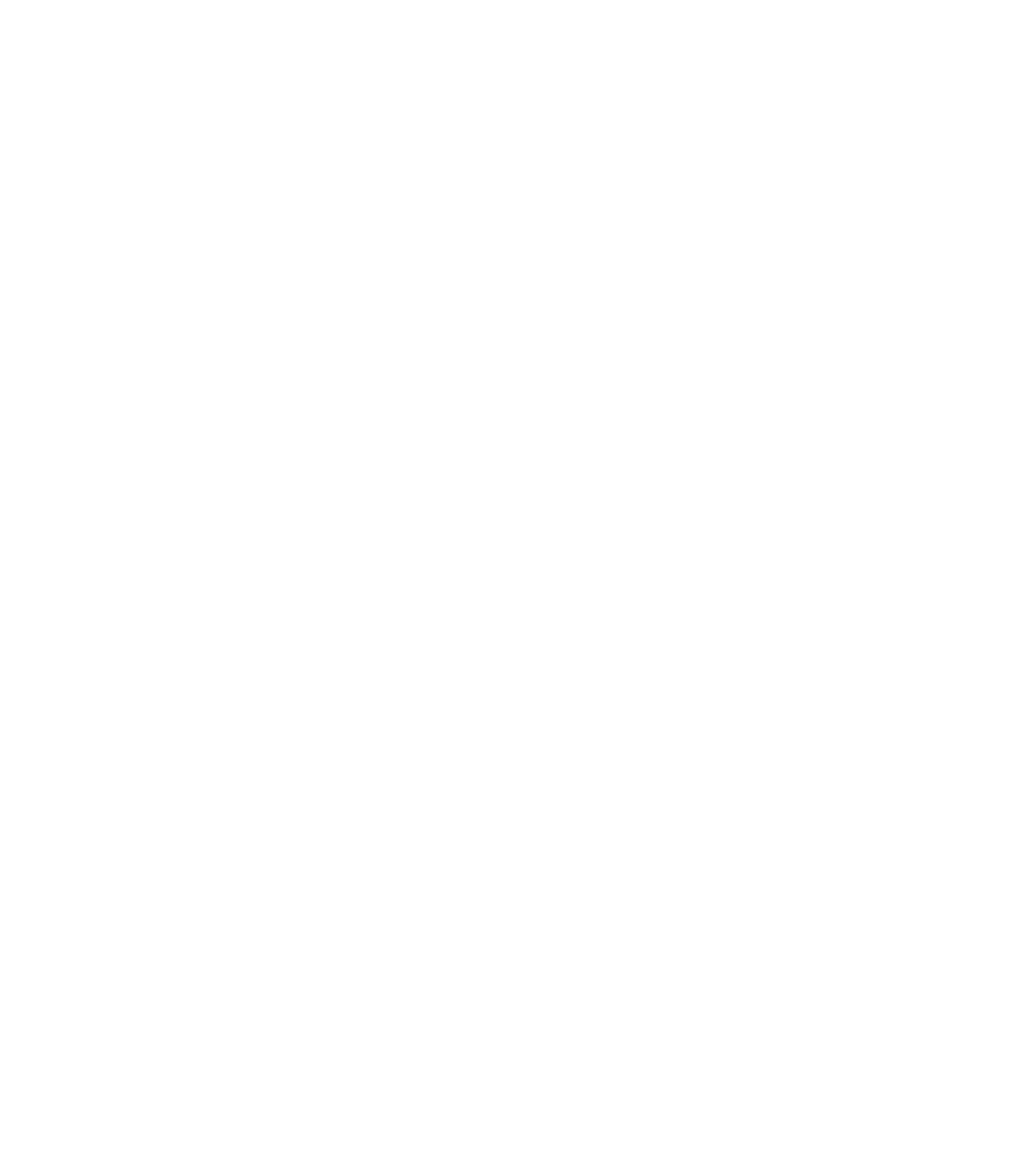
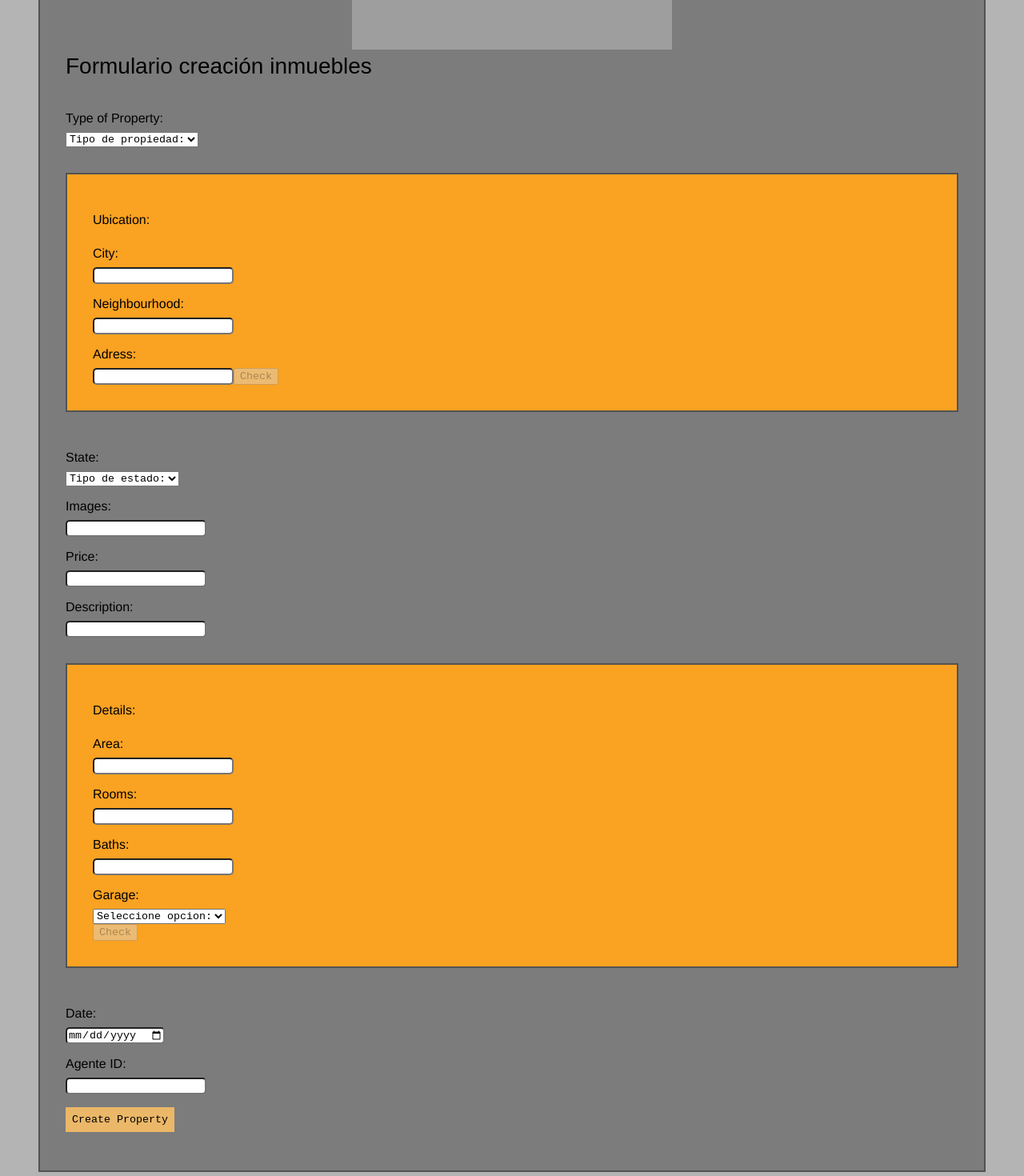
Before and after one commit to carlafaes/inmobilapp-client, a React (Create React App) app: page /form in a window 1280 px wide. Before the commit this address had no page. Shown: the part 320-1790 px from the top of the page at 80% size. Before the commit the page ends 800 px from the top, so only its background shows below. Built offline with nearby package versions, Linux system fonts and the light colour scheme; grey boxes are pictures that could not be loaded.

Commit message:
Ultimos cambios Form Inmuebles

```diff
--- a/src/App.jsx
+++ b/src/App.jsx
@@ -10,7 +10,7 @@
     <Routes>
       {/* <Route path="/" element={<Landing />} /> */}
       <Route exact path="/" element={<Home />} />
-      {/*<Route exact path="/form" element={<CreateProperty />} />*/}
+      <Route exact path="/form" element={<CreateProperty />} />
       <Route path="/login" element={<LoginClient/>}/>
       <Route path='/register' element={<RegisterClient/>}/>
     </Routes>
--- a/src/componentes/CreateProperty.jsx
+++ b/src/componentes/CreateProperty.jsx
@@ -1,6 +1,8 @@
 import React, { useEffect, useState } from "react";
 import { useDispatch } from "react-redux";
 import { postProperties } from "../redux/actions/actions-propierties";
+import '../styles/Property-Form.css'
+import '../Img/icono.png'
 
 export default function CreateProperty() {
 
@@ -25,13 +27,23 @@
 
     function validate(input){
         let errors = {};
-        if(!input.type){
-            errors.type = 'Se requiere un tipo de inmueble!'
-        } else if(!input.image){
-            errors.image = 'Se requiere una direccion de imagen!'
-        } else if(!input.ubication.city){
-            errors.ubication.city = 'Debe ingresar una ciudad'
-        } else if(true){}
+        if(!input.typeProperty){
+            errors.typeProperty = 'Debe requiere un tipo de inmueble'
+        } else if(!input.state){
+            errors.state = 'Debe seleccionar un estado del inmueble'
+        } else if(!input.images.length){
+            errors.images = 'Debe ingresar una imagen'
+        } else if(!input.rentalPrice){
+            errors.rentalPrice = 'Debe ingresar un precio de alquiler'
+        } else if(Number(input.rentalPrice) < 0){
+            errors.rentalPrice = 'No puede insertar valores negativos'
+        } else if(!input.description){
+            errors.description = 'Debe ingresar una descripcion del inmueble'
+        } else if(!input.date){
+            errors.date = 'Debe ingresar una fecha'
+        } else if(!input.agentID){
+            errors.agentID = 'Debe ingresar un ID de Agente'
+        }
         return errors;
     }
 
@@ -42,14 +54,13 @@
     useEffect(() => {
         input.typeProperty &&
         input.agentID &&
-        Object.entries(input.ubication).length &&
+        Object.entries(inputDetails).length &&
+        Object.entries(inputUbication).length &&
         input.state &&
         input.images.length &&
         input.rentalPrice &&
         input.description &&
-        Object.entries(input.details).length &&
-        input.date
-         ?
+        input.date ?
         setButton(false) :
         setButton(true)
     },[input])
@@ -62,48 +73,11 @@
             ...input,
             [e.target.name]:  e.target.value
         })
-        console.log(input)
         setErrors(validate({
             ...input,
             [e.target.name]:  e.target.value
         }))
     }
-
-    const [inputUbication, setInputUbication] = useState({})
-    const [inputDetails, setInputDetails] = useState({})
-
-    const handleUbication = (e) => {
-        e.preventDefault()
-        setInput({
-            ...input,
-            ubication: inputUbication
-        })
-    }
-    const handleDetails = (e) => {
-        e.preventDefault()
-        setInput({
-            ...input,
-            details: inputDetails
-        })
-    }
-    const handleChangeUbication = (e) => {
-        e.preventDefault()
-
-        setInputUbication({
-            ...inputUbication,
-            [e.target.name]:  e.target.value
-        })
-        handleUbication(e)
-    }
-    const handleChangeDetails = (e) => {
-        e.preventDefault()
-        setInputDetails({
-            ...inputDetails,
-            [e.target.name]:  e.target.value
-        })
-        handleDetails(e)
-    }
-
 
     const handlerSelectType = (e) => {
         setInput({
@@ -121,6 +95,136 @@
 
     }
 
+    const handlerSelectGarage = (e) =>{
+        setInputDetails({
+            ...inputDetails,
+            garage: e.target.value
+        })
+    }
+
+    const handlerImages = (e) => {
+        setInput({
+            ...input,
+            images: [...input.images, e.target.value]
+        })
+    }
+
+    //Handlers Objetos
+
+    const [inputUbication, setInputUbication] = useState({})
+    const [inputDetails, setInputDetails] = useState({})
+
+    const handleUbication = (e) => {
+        e.preventDefault()
+        setInput({
+            ...input,
+            ubication: {...inputUbication}
+        })
+    }
+    const handleDetails = (e) => {
+        e.preventDefault()
+        setInput({
+            ...input,
+            details: {...inputDetails}
+        })
+    }
+    const handleChangeUbication = (e) => {
+        e.preventDefault()
+
+        setInputUbication({
+            ...inputUbication,
+            [e.target.name]:  e.target.value
+        })
+        setErrorsU(validateUbication({
+            ...inputUbication,
+            [e.target.name]:  e.target.value
+        }))
+        handleUbication(e)
+    }
+    const handleChangeDetails = (e) => {
+        e.preventDefault()
+
+        setInputDetails({
+            ...inputDetails,
+            [e.target.name]:  e.target.value
+        })
+        setErrorsD(validateDetails({
+            ...inputDetails,
+            [e.target.name]:  e.target.value
+        }))
+        handleDetails(e)
+    }
+
+    //Errors de ubication y details(con respectivos validadores)
+
+    const [errorsUbi, setErrorsU] = useState({})
+
+    function validateUbication(inputUbication){
+        let errorsU = {};
+        if(!inputUbication.city){
+            errorsU.city = 'Se requiere una ciudad'
+        } else if(!inputUbication.neighbourhooh){
+            errorsU.neighbourhooh = 'Se requiere un barrio'
+        } else if(!inputUbication.adress){
+            errorsU.images = 'Se requiere una ubicacion'
+        }
+        return errorsU;
+    }
+
+    const [errorsDet, setErrorsD] = useState({})
+
+    function validateDetails(inputDetails){
+        let errorsD = {};
+        if(!inputDetails.area){
+            errorsD.area = 'Debe ingresar un area en metros'
+        } else if(!inputDetails.rooms){
+            errorsD.rooms = 'Debe ingresar una cantidad de habitaciones'
+        } else if(!inputDetails.baths){
+            errorsD.baths = 'Debe ingresar una cantidad de baños'
+        } else if (!inputDetails.garage) {
+            errorsD.garage = 'Debe ingresar si posee o no garage'
+        }
+        return errorsD;
+    }
+
+    // Botones para checkear campos
+
+
+    const handleAllUbication = (e) => {
+        handleChangeUbication(e)
+    }
+
+    const handleAllDetails = (e) => {
+        handleChangeDetails(e)
+    }
+
+    const [buttonU, setButtonU] = useState({})
+    useEffect(() => {
+
+        inputUbication.city &&
+        inputUbication.neighbourhooh &&
+        inputUbication.adress
+         ?
+        setButtonU(false) :
+        setButtonU(true)
+    },[errorsUbi])
+
+    const [buttonD, setButtonD] = useState({})
+    useEffect(() => {
+
+        inputDetails.area &&
+        inputDetails.rooms &&
+        inputDetails.baths &&
+        inputDetails.garage
+         ?
+        setButtonD(false) :
+        setButtonD(true)
+    },[inputDetails])
+
+
+
+    //Handler del submit
+
     const handleSubmit = (e) => {
         e.preventDefault();
         console.log(input)
@@ -132,7 +236,9 @@
     ///
 
     return (
-        <form onSubmit={(e) => handleSubmit(e)}>
+        <form className="submitform" onSubmit={(e) => handleSubmit(e)}>
+            <div align="center"><img src="icono.png"/></div>
+            <h2>Formulario creación inmuebles</h2>
             <label>Type of Property:</label>
             <select onChange={(e) => handlerSelectType(e)}>
                 <option disabled selected>Tipo de propiedad:</option>
@@ -140,9 +246,13 @@
                 <option value="apartamento">Apartamento</option>
                 <option value="local">Local</option>
                 <option value="finca">Finca</option>
-            </select><br />
-            <label>Ubication:</label><br />
-            <div>
+                {errors.typeProperty && (
+                    <label>{errors.typeProperty}</label>
+                )}
+            </select>
+
+            <div className="selects">
+                <label>Ubication:</label>
                 <label>City:</label>
                 <input type="text"
                 value= {inputUbication.city}
@@ -159,21 +269,24 @@
                 name="adress"
                 onChange={(e) => handleChangeUbication(e)}
                 />
+                <button disabled={buttonU} onClick={(e) => handleAllUbication(e)}>Check</button>
+            </div>
 
-
-            </div>
             <label>State:</label>
             <select onChange={(e) => handlerSelectState(e)}>
-                <option value="available">available</option>
-                <option value="unavailable">unavailable</option>
-                <option value="reserved">reserved</option>
+                <option disabled selected>Tipo de estado:</option>
+                <option value="available">Available</option>
+                <option value="unavailable">Unavailable</option>
+                <option value="reserved">Reserved</option>
             </select><br />
             <div>
-            <label>Images:</label>
+
+                <label>Images:</label>
                 <input type="text"
                 value= {input.images}
                 name="images"
-                onChange={(e) => handleChange(e)} />
+                onChange={(e) => handlerImages(e)} />
+
             </div>
             <div>
             <label>Price:</label>
@@ -184,13 +297,14 @@
             </div>
             <div>
             <label>Description:</label>
-                <input type="text"
+                <input type="textarea"
                 value= {input.description}
                 name="description"
                 onChange={(e) => handleChange(e)} />
             </div>
-            <label>Details:</label>
-            <div>
+
+            <div className="selects">
+                <label>Details:</label>
                 <label>Area:</label>
                 <input type="text"
                 value= {inputDetails.area}
@@ -206,11 +320,17 @@
                 value= {inputDetails.baths}
                 name="baths"
                 onChange={(e) => handleChangeDetails(e)} />
-                <label>Garage</label>
-                <input type="boolean"
+                <label>Garage:</label>
+                <select onChange={(e) => handlerSelectGarage(e)}>
+                    <option disabled selected>Seleccione opcion:</option>
+                    <option value="true">Yes</option>
+                    <option value="false">No</option>
+                </select><br />
+                {/*<input type="boolean"
                 value= {inputDetails.garage}
                 name="garage"
-                onChange={(e) => handleChangeDetails(e)}/>
+                onChange={(e) => handleChangeDetails(e)}/>*/}
+                <button disabled={buttonD} onClick={(e) => handleAllDetails(e)}>Check</button>
             </div>
             <div>
             <label>Date:</label>
@@ -227,7 +347,7 @@
                 onChange={handleChange} />
             </div>
 
-            <button disabled={button} type="submit">Create Property</button>
+            <button className="submitbtn" disabled={button} type="submit">Create Property</button>
         </form>
     )
 
--- /dev/null
+++ b/src/styles/Property-Form.css
@@ -0,0 +1,51 @@
+.submitform{
+    background-color: #7C7C7C;
+    direction: center center;
+    max-width:  1;
+    margin: 3rem 3rem 3rem 3rem;
+    border: 2px solid #535353;
+    padding: 2rem;
+}
+body{
+    background-color: #b4b4b4;
+}
+
+label{
+    font-family:'Franklin Gothic Medium', 'Arial Narrow', Arial, sans-serif;
+    display: block;
+    padding: 1rem 0 .5rem;
+
+}
+
+h2{
+    color: black;
+    font-family: 'Source Sans Pro', sans-serif;
+    font-size: 28px; font-weight: 400;
+    line-height: 32px;
+    margin: 0 0 24px;
+}
+
+input{
+    border-radius: 5px;
+}
+
+.submitbtn{
+    border: 2mm;
+    background: #EBB768;
+    padding: .5rem;
+    color: black;
+    margin: 1rem 0;
+    width: auto;
+    cursor: pointer;
+
+}
+.submitbtn:hover{
+    background: #FAA222;
+}
+
+.selects{
+    background-color: #FAA222;
+    margin: 2rem auto;
+    border: 2px solid #535353;
+    padding: 2rem;
+}
```
